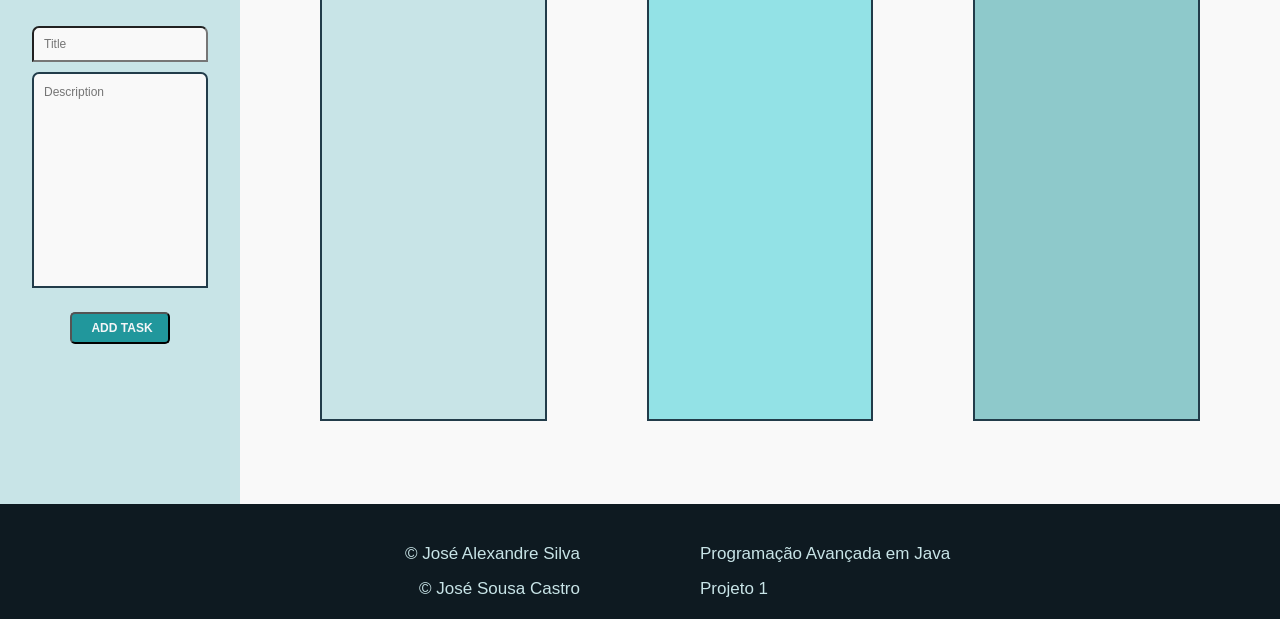
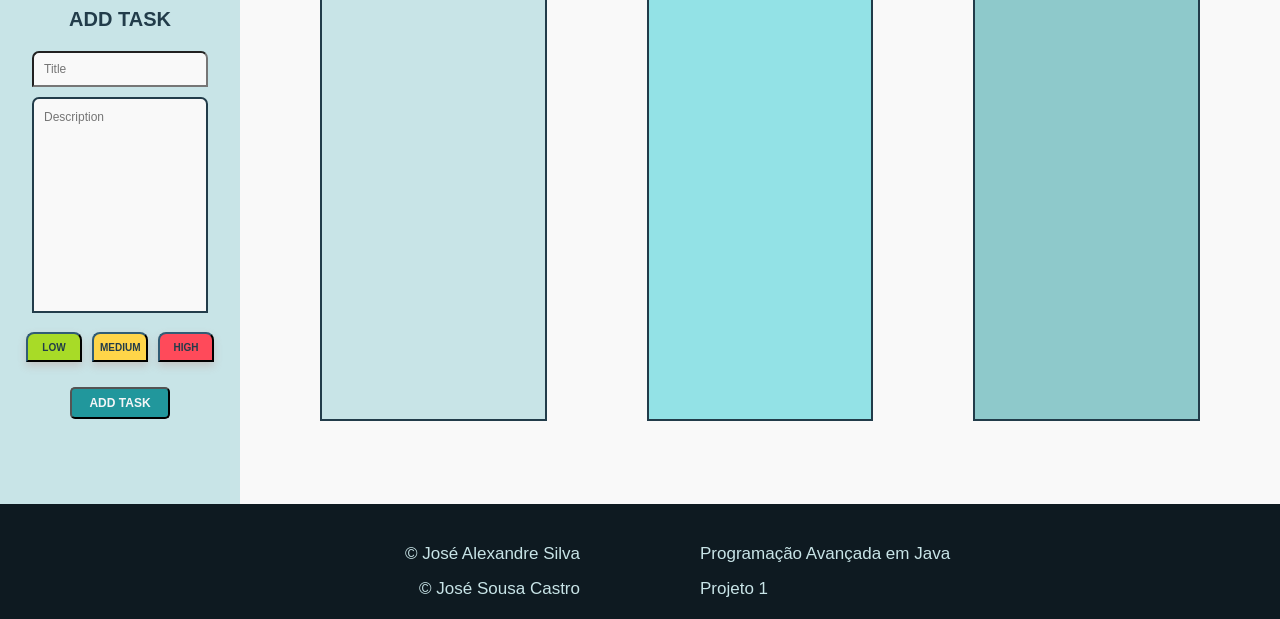
Before and after one commit to lexsilva1/Scrum-project, a website: page home.html in a window 1280 px wide. Shown: the part 296-915 px from the top of the page. Drawn offline with Linux system fonts and the light colour scheme.

Commit message:
adicionados botoes ao aside, falta fazer js

```diff
--- a/home.html
+++ b/home.html
@@ -38,11 +38,11 @@
             <h3>Add task</h3>
             <input type="text" id="taskName" placeholder="Title" maxlength="15">
             <textarea type="text" id="taskDescription" placeholder="Description"></textarea>
-            <!--<select id="taskPriority">
-                <option value="low">Low</option>
-                <option value="medium">Medium</option>
-                <option value="high">High</option>
-            </select>-->
+                <div class="priority-buttons-home">
+                    <button class="priority-button-home low" id="low-button-home">Low</button>
+                    <button class="priority-button-home medium" id="medium-button-home">Medium</button>
+                    <button class="priority-button-home high" id="high-button-home">High</button>
+                </div>
             <button id="addTask">Add task</button>
         </div>
     </aside>
--- a/main.css
+++ b/main.css
@@ -220,6 +220,7 @@ aside {
 }
 
 .logo img {
+  padding-block: 25px;
   max-height: 150px; /* Define a altura máxima do logo */
   width: auto; /* Mantém a proporção */
 }
@@ -228,9 +229,7 @@ aside h3 {
   color: #223c4a;
   text-transform: uppercase;
   font-size: 20px;
-  margin-top: 25px;
-  padding-top: 10px;
-  padding-bottom: 10px;
+
 }
 #taskName {
   margin-bottom: 10px;
@@ -265,10 +264,66 @@ aside h3 {
   left: 10px;
   width: 140px;
 }
+.task-buttons-home {
+    display: flex;
+    flex-direction: column;
+  }
+  .priority-buttons-home {
+    justify-content: center;
+    display: flex;
+    gap: 10px; /* Espaçamento entre os botões */
+  }
+  .priority-button-home {
+    --button-shadow-color: #c3c3c3;
+    margin-top: 15px;
+    width: 56px;
+    height: 30px;
+    text-align: center;
+    text-transform: uppercase;
+    text-rendering: optimizeLegibility;
+    font-size: 10px;
+    font-weight: bold;
+    cursor: pointer;
+    box-shadow: 0px 4px 8px var(--button-shadow-color);
+    border-top-right-radius: 8px;
+    border-top-left-radius: 8px;
+    background-color: var(--post-it-bg);
+    transition: box-shadow 0.3s ease;
+
+    &:hover {
+      --button-shadow-color: #808080;
+      transition: box-shadow 0.3s ease;
+    }
+  }
+  .priority-button-home {
+    border-color: #0e1a21;
+    color: #223c4a;
+  }
+  .priority-button-home.low {
+    --post-it-bg: #a8db27;
+  }
+  .priority-button-home.medium {
+    --post-it-bg: #ffd549;
+  }
+  .priority-button-home.high {
+    --post-it-bg: #ff4a5a;
+  }
+
+  .priority-button-home:hover {
+    background-color: color-mix(in srgb, var(--post-it-bg), white 25%);
+    transition: background-color 0.3s ease;
+  }
+  .priority-button-home.selected {
+    background-color: color-mix(in srgb, var(--post-it-bg), white 10%) !important;
+    border-width: 2px !important;
+    border-color: #97A7B0 !important;
+    box-shadow: 0px 6px 12px rgba(0, 0, 0, 0.5);
+    transition: box-shadow 0.8s ease;
+    transform: translateY(4px);
+  }
 #addTask {
   text-align: center;
-  margin-top: 20px;
-  padding-left: 10px;
+  margin-top: 25px;
   width: 100px;
   height: 32px;
   text-transform: uppercase;
@@ -463,6 +518,7 @@ main {
 .display-date {
   text-align: center;
   font-size: 1rem;
+  font-weight: 600;
   -webkit-box-reflect: below 2px
   linear-gradient(transparent, rgba(255, 255, 255, 0.05));
   color: var(--main-grey);
```
